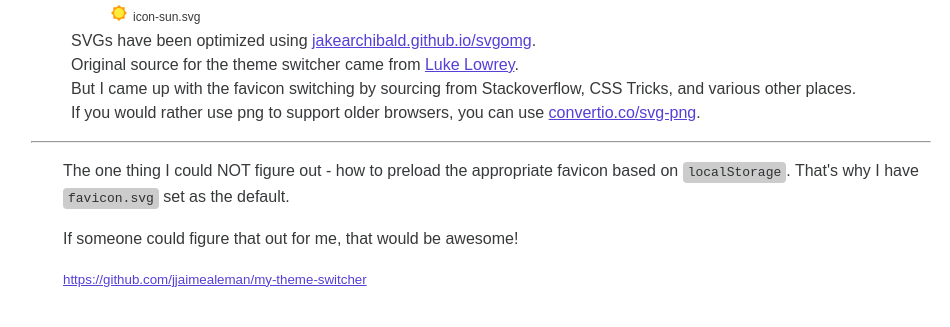
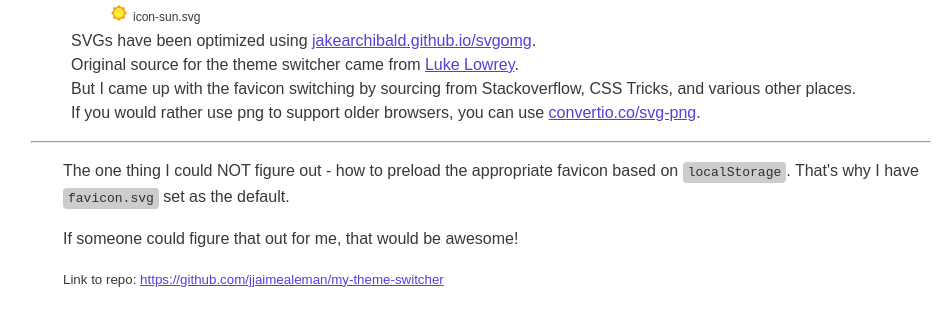
Before and after one commit to jjaimealeman/my-theme-switcher, a plain HTML site: page docs/index.html in a window 1280 px wide. Shown: the part 430-757 px from the top of the page, without its empty margins (159-1109 px from the left). Drawn offline with Linux system fonts and the light colour scheme.

Commit message:
~~ docs/index.html // link back to repo

```diff
--- a/docs/index.html
+++ b/docs/index.html
@@ -47,7 +47,7 @@
     <hr />
     <p>The one thing I could NOT figure out - how to preload the appropriate favicon based on <code>localStorage</code>. That's why I have <code>favicon.svg</code> set as the default.</p>
     <p>If someone could figure that out for me, that would be awesome!</p>
-    <p><small><a href="https://github.com/jjaimealeman/my-theme-switcher">https://github.com/jjaimealeman/my-theme-switcher</a></small></p>
+    <p><small>Link to repo: <a href="https://github.com/jjaimealeman/my-theme-switcher">https://github.com/jjaimealeman/my-theme-switcher</a></small></p>
     </div>
     <script src="scripts/app.js"></script>
 </body>
```
